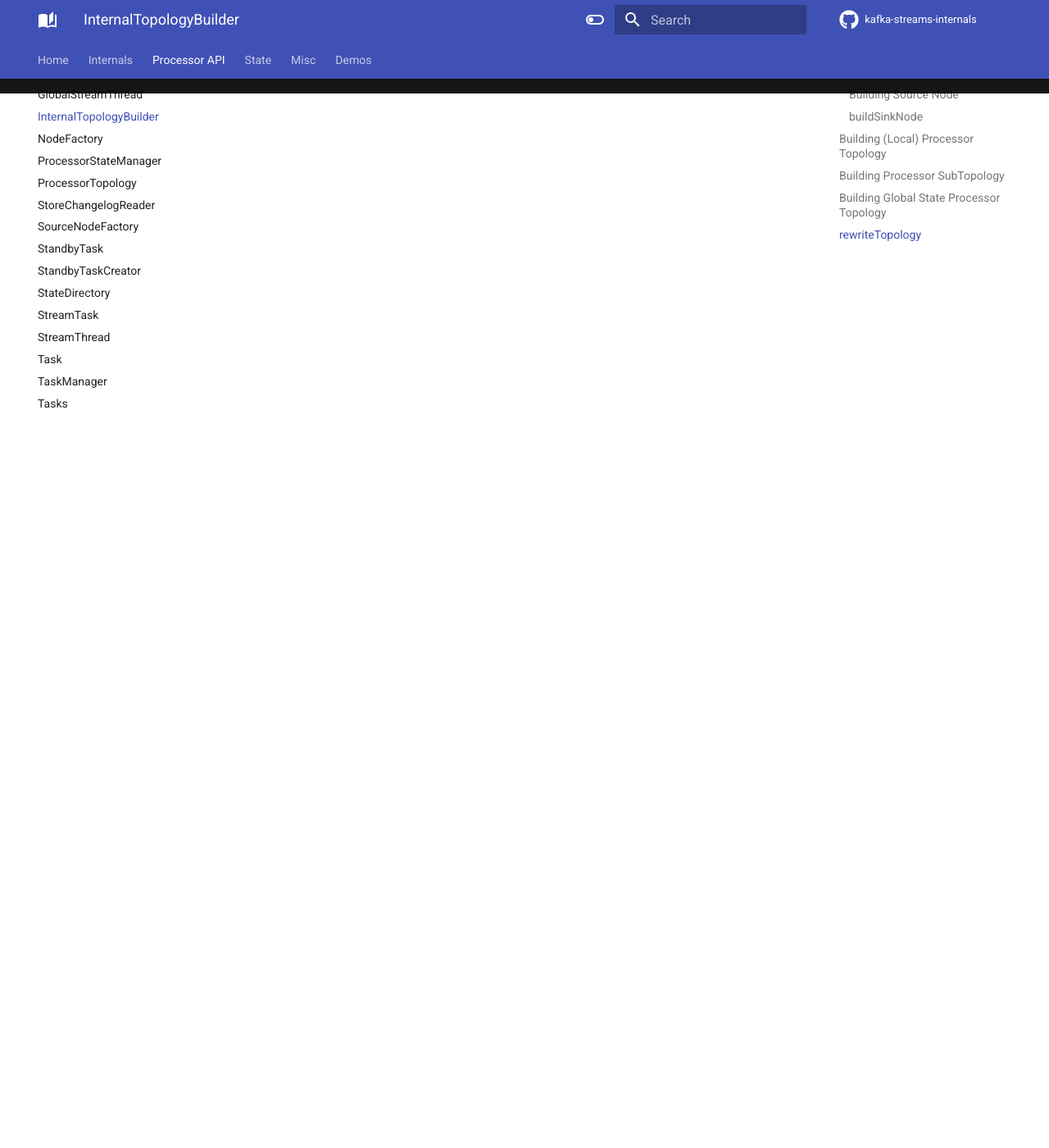
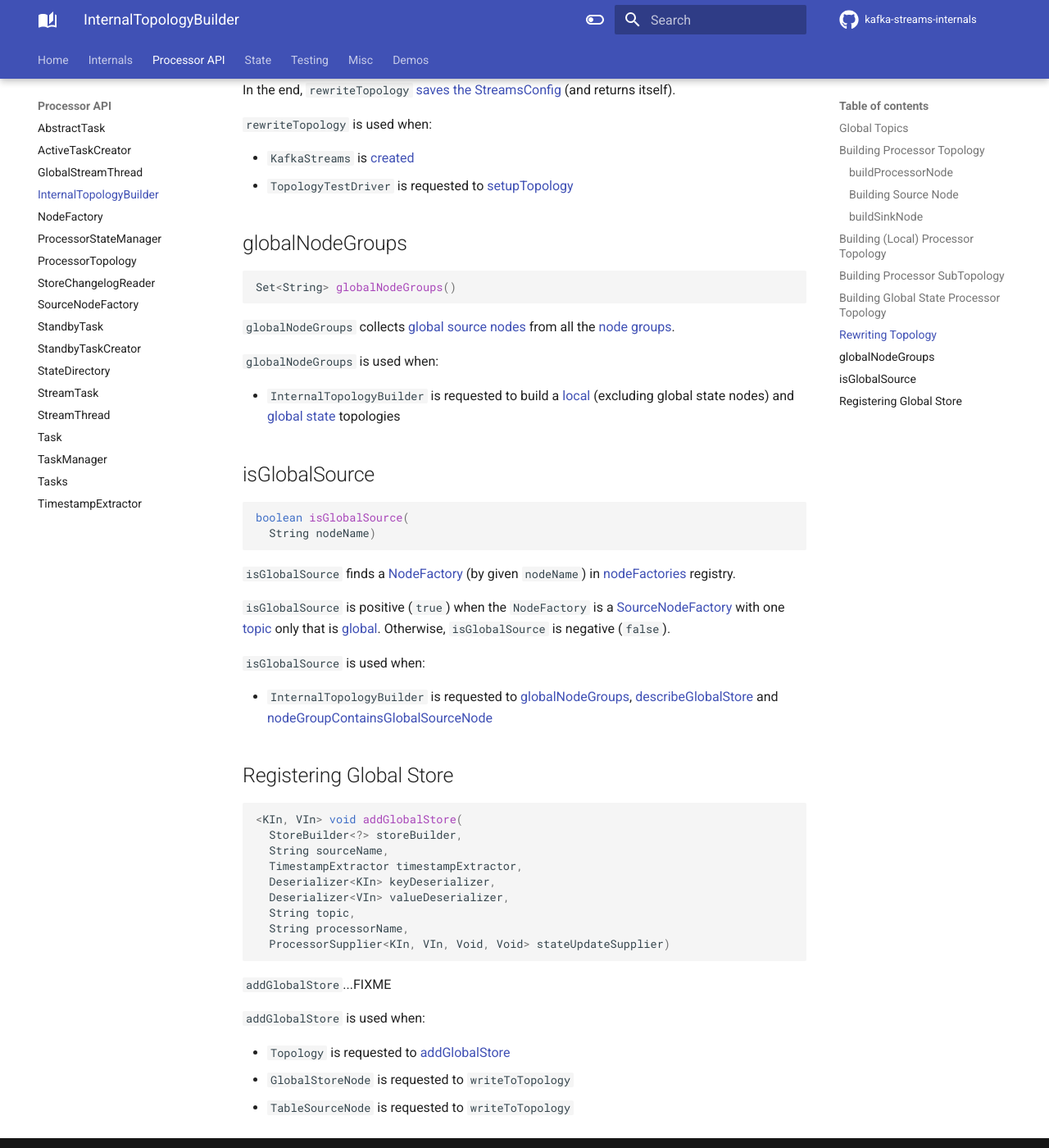
Before and after one commit to japila-books/kafka-streams-internals, an MkDocs documentation site: the page built from docs/processor/InternalTopologyBuilder.md, in a window 1280 px wide and 1400 px high, scrolled down 3206 px. Shown: the whole window at 82% size. Built offline with MkDocs 1.6.1 and Material for MkDocs 9.7.7, drawn with Linux system fonts in a browser that asks for light colours; comment, search, counter and statistics services are not loaded; some of the changed text lies outside the part shown.

Commit message:
Adding Global Stores to Topology

````diff
--- a/docs/processor/InternalTopologyBuilder.md
+++ b/docs/processor/InternalTopologyBuilder.md
@@ -1,4 +1,14 @@
 # InternalTopologyBuilder
+
+## <span id="globalTopics"> Global Topics
+
+```java
+Set<String> globalTopics
+```
+
+`InternalTopologyBuilder` tracks global topics (names) in a `globalTopics` internal registry.
+
+A new topic name is added in [addGlobalStore](#addGlobalStore).
 
 ## <span id="build"> Building Processor Topology
 
@@ -111,7 +121,7 @@ topology has not completed optimization
 * `KafkaStreams` is [created](../KafkaStreams.md#creating-instance)
 * `TopologyTestDriver` is requested to [setupTopology](../TopologyTestDriver.md#setupTopology)
 
-## <span id="rewriteTopology"> rewriteTopology
+## <span id="rewriteTopology"> Rewriting Topology
 
 ```java
 InternalTopologyBuilder rewriteTopology(
@@ -122,7 +132,7 @@ InternalTopologyBuilder rewriteTopology(
 
 With [cache.max.bytes.buffering](../StreamsConfig.md#CACHE_MAX_BYTES_BUFFERING_CONFIG) enabled, `rewriteTopology`...FIXME
 
-`rewriteTopology` requests the [global StoreBuilders](#globalStateBuilders) to [build a StateStore](../state/StoreBuilder.md#build).
+`rewriteTopology` requests the [global StoreBuilders](#globalStateBuilders) to [build StateStores](../state/StoreBuilder.md#build).
 
 In the end, `rewriteTopology` [saves the StreamsConfig](#setStreamsConfig) (and returns itself).
 
@@ -130,3 +140,52 @@ In the end, `rewriteTopology` [saves the StreamsConfig](#setStreamsConfig) (and
 
 * `KafkaStreams` is [created](../KafkaStreams.md#creating-instance)
 * `TopologyTestDriver` is requested to [setupTopology](../TopologyTestDriver.md#setupTopology)
+
+## <span id="globalNodeGroups"> globalNodeGroups
+
+```java
+Set<String> globalNodeGroups()
+```
+
+`globalNodeGroups` collects [global source nodes](#isGlobalSource) from all the [node groups](#nodeGroups).
+
+`globalNodeGroups` is used when:
+
+* `InternalTopologyBuilder` is requested to build a [local](#buildTopology) (excluding global state nodes) and [global state](#buildGlobalStateTopology) topologies
+
+## <span id="isGlobalSource"> isGlobalSource
+
+```java
+boolean isGlobalSource(
+  String nodeName)
+```
+
+`isGlobalSource` finds a [NodeFactory](NodeFactory.md) (by given `nodeName`) in [nodeFactories](#nodeFactories) registry.
+
+`isGlobalSource` is positive (`true`) when the `NodeFactory` is a [SourceNodeFactory](SourceNodeFactory.md) with one [topic](SourceNodeFactory.md#topics) only that is [global](#globalTopics). Otherwise, `isGlobalSource` is negative (`false`).
+
+`isGlobalSource` is used when:
+
+* `InternalTopologyBuilder` is requested to [globalNodeGroups](#globalNodeGroups), [describeGlobalStore](#describeGlobalStore) and [nodeGroupContainsGlobalSourceNode](#nodeGroupContainsGlobalSourceNode)
+
+## <span id="addGlobalStore"> Registering Global Store
+
+```java
+<KIn, VIn> void addGlobalStore(
+  StoreBuilder<?> storeBuilder,
+  String sourceName,
+  TimestampExtractor timestampExtractor,
+  Deserializer<KIn> keyDeserializer,
+  Deserializer<VIn> valueDeserializer,
+  String topic,
+  String processorName,
+  ProcessorSupplier<KIn, VIn, Void, Void> stateUpdateSupplier)
+```
+
+`addGlobalStore`...FIXME
+
+`addGlobalStore` is used when:
+
+* `Topology` is requested to [addGlobalStore](../Topology.md#addGlobalStore)
+* `GlobalStoreNode` is requested to `writeToTopology`
+* `TableSourceNode` is requested to `writeToTopology`
--- a/mkdocs.yml
+++ b/mkdocs.yml
@@ -112,7 +112,6 @@ nav:
     - StreamsConfig: StreamsConfig.md
     - StreamsPartitionAssignor: StreamsPartitionAssignor.md
     - Topology: Topology.md
-    - TopologyTestDriver: TopologyTestDriver.md
   - Processor API:
     - AbstractTask: processor/AbstractTask.md
     - ActiveTaskCreator: processor/ActiveTaskCreator.md
@@ -131,11 +130,14 @@ nav:
     - Task: processor/Task.md
     - TaskManager: processor/TaskManager.md
     - Tasks: processor/Tasks.md
+    - TimestampExtractor: processor/TimestampExtractor.md
   - State:
     - QueryableStoreProvider: state/QueryableStoreProvider.md
     - StoreBuilder: state/StoreBuilder.md
     - StreamThreadStateStoreProvider: state/StreamThreadStateStoreProvider.md
     - ThreadCache: state/ThreadCache.md
+  - Testing:
+    - TopologyTestDriver: TopologyTestDriver.md
   - Misc:
     - Logging: logging.md
   - Demos:
````
Also changed, not shown: docs/KafkaStreams.md (+2 -2 lines), docs/Topology.md (+46 -1 lines), docs/processor/TimestampExtractor.md (added, +3 -0 lines).
